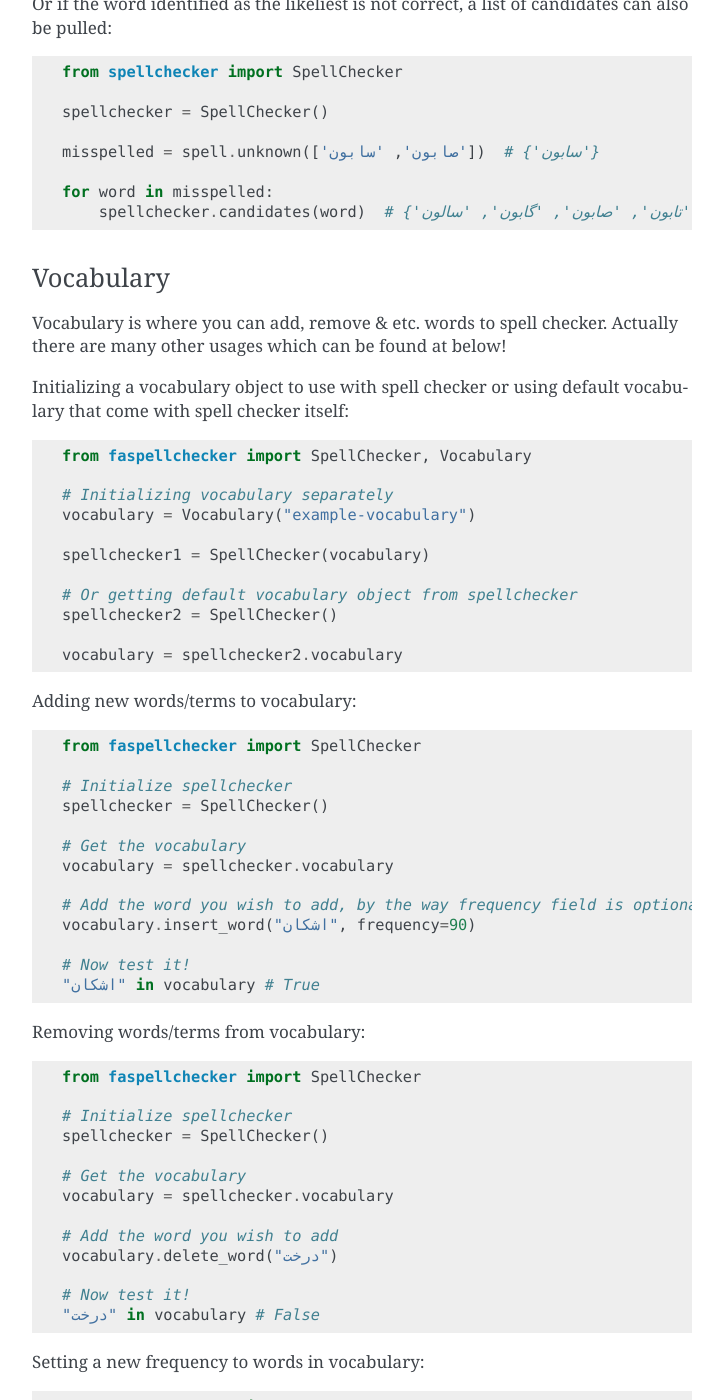
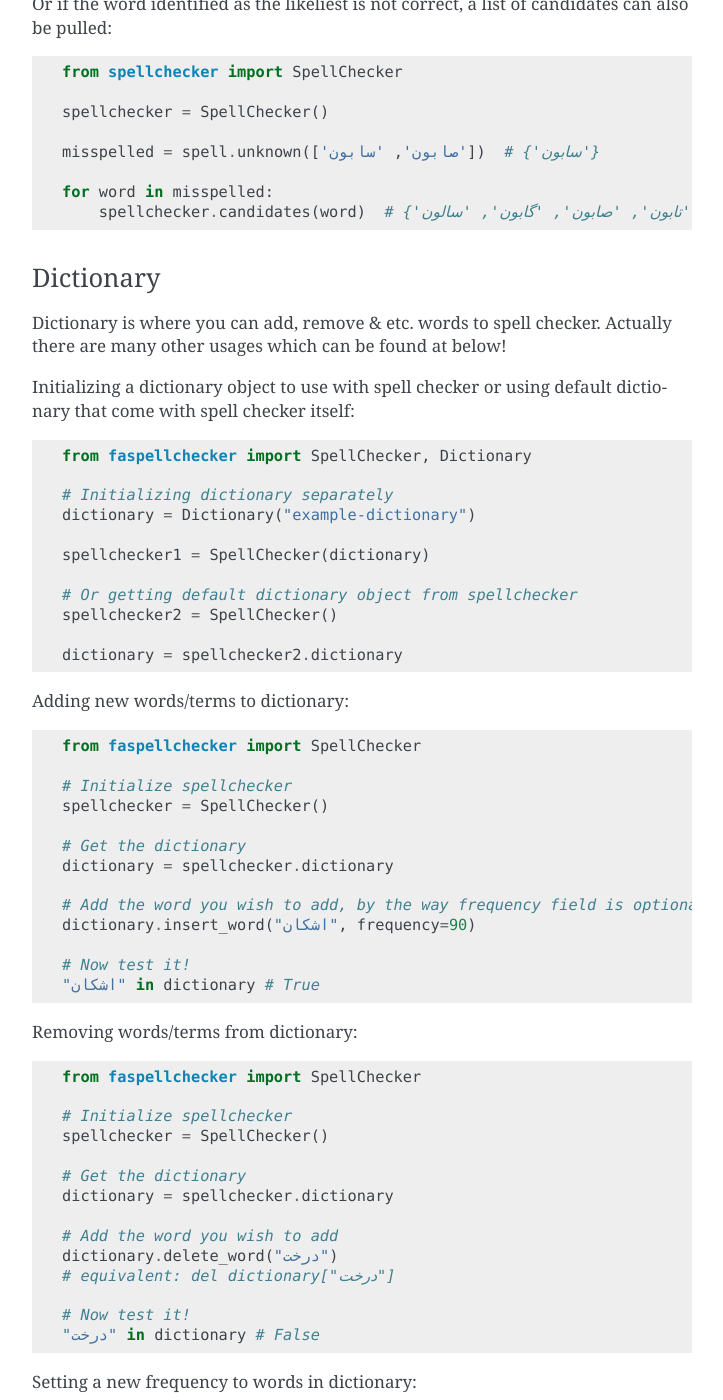
Before and after one commit to AshkanFeyzollahi/fa-spellchecker, a Sphinx documentation site: the page built from docs/source/quickstart.rst, in a window 1280 px wide and 1400 px high, scrolled down 941 px. Shown: the whole window, without its empty margins (388-1111 px from the left). Built offline with Sphinx 7.4.7, drawn with Linux system fonts in a browser that asks for light colours; some of the changed text lies outside the part shown.

Commit message:
Update quickstart.rst

```diff
--- a/docs/source/quickstart.rst
+++ b/docs/source/quickstart.rst
@@ -17,7 +17,7 @@ Setting up the spell checker requires importing and initializing the instance.
 
     spellchecker = SpellChecker()
 
-Ways to check if a word is in the vocabulary:
+Ways to check if a word is in the dictionary:
 
 .. code:: python
 
@@ -25,12 +25,12 @@ Ways to check if a word is in the vocabulary:
 
     spellchecker = SpellChecker()
 
-    'سلام' in spellchecker.vocabulary # True
+    'سلام' in spellchecker.dictionary # True
 
-    # find those words from a list of words that are found in the vocabulary
+    # find those words from a list of words that are found in the dictionary
     spellchecker.known(['صابون', 'سابون']) # {'صابون'}
 
-    # find those words from a list of words that are not found in the vocabulary
+    # find those words from a list of words that are not found in the dictionary
     spellchecker.unknown(['صابون', 'سابون']) # {'سابون'}
 
 Once a word is identified as misspelled, you can find the likeliest replacement:
@@ -59,28 +59,28 @@ Or if the word identified as the likeliest is not correct, a list of candidates
     for word in misspelled:
         spellchecker.candidates(word)  # {'مابون', 'سابو', 'ساسون', 'تابون', 'صابون', 'گابون', 'سالون'}
 
-Vocabulary
+Dictionary
 ^^^^^^^^^^^^^^^^^^^^^^^^^^^^^^^^^^^^^^^^^^^^^^^^^^^^^^^^^^^^^^^^^^^^^^^^^^^^^^^
 
-Vocabulary is where you can add, remove & etc. words to spell checker. Actually there are many other usages which can be found at below!
+Dictionary is where you can add, remove & etc. words to spell checker. Actually there are many other usages which can be found at below!
 
-Initializing a vocabulary object to use with spell checker or using default vocabulary that come with spell checker itself:
+Initializing a dictionary object to use with spell checker or using default dictionary that come with spell checker itself:
 
 .. code:: python
 
-    from faspellchecker import SpellChecker, Vocabulary
+    from faspellchecker import SpellChecker, Dictionary
 
-    # Initializing vocabulary separately
-    vocabulary = Vocabulary("example-vocabulary")
+    # Initializing dictionary separately
+    dictionary = Dictionary("example-dictionary")
 
-    spellchecker1 = SpellChecker(vocabulary)
+    spellchecker1 = SpellChecker(dictionary)
 
-    # Or getting default vocabulary object from spellchecker
+    # Or getting default dictionary object from spellchecker
     spellchecker2 = SpellChecker()
 
-    vocabulary = spellchecker2.vocabulary
+    dictionary = spellchecker2.dictionary
 
-Adding new words/terms to vocabulary:
+Adding new words/terms to dictionary:
 
 .. code:: python
 
@@ -89,16 +89,16 @@ Adding new words/terms to vocabulary:
     # Initialize spellchecker
     spellchecker = SpellChecker()
 
-    # Get the vocabulary
-    vocabulary = spellchecker.vocabulary
+    # Get the dictionary
+    dictionary = spellchecker.dictionary
 
     # Add the word you wish to add, by the way frequency field is optional!
-    vocabulary.insert_word("اشکان", frequency=90)
+    dictionary.insert_word("اشکان", frequency=90)
 
     # Now test it!
-    "اشکان" in vocabulary # True
+    "اشکان" in dictionary # True
 
-Removing words/terms from vocabulary:
+Removing words/terms from dictionary:
 
 .. code:: python
 
@@ -107,16 +107,17 @@ Removing words/terms from vocabulary:
     # Initialize spellchecker
     spellchecker = SpellChecker()
 
-    # Get the vocabulary
-    vocabulary = spellchecker.vocabulary
+    # Get the dictionary
+    dictionary = spellchecker.dictionary
 
     # Add the word you wish to add
-    vocabulary.delete_word("درخت")
+    dictionary.delete_word("درخت")
+    # equivalent: del dictionary["درخت"]
 
     # Now test it!
-    "درخت" in vocabulary # False
+    "درخت" in dictionary # False
 
-Setting a new frequency to words in vocabulary:
+Setting a new frequency to words in dictionary:
 
 .. code:: python
 
@@ -125,19 +126,20 @@ Setting a new frequency to words in vocabulary:
     # Initialize spellchecker
     spellchecker = SpellChecker()
 
-    # Get the vocabulary
-    vocabulary = spellchecker.vocabulary
+    # Get the dictionary
+    dictionary = spellchecker.dictionary
 
     # Test a correction
     spellchecker.correction("سللم") # 'سالم'
 
     # Set the frequency of the word
-    vocabulary.set_word_frequency("سلام", 9999)
+    dictionary.set_word_frequency("سلام", 9999)
+    # equivalent: dictionary["سلام"] = 9999
 
     # Now test the correction again
     spellchecker.correction("سللم") # 'سلام'
 
-Increasing frequency of words in vocabulary:
+Increasing frequency of words in dictionary:
 
 .. code:: python
 
@@ -146,19 +148,20 @@ Increasing frequency of words in vocabulary:
     # Initialize spellchecker
     spellchecker = SpellChecker()
 
-    # Get the vocabulary
-    vocabulary = spellchecker.vocabulary
+    # Get the dictionary
+    dictionary = spellchecker.dictionary
 
     # Test a correction
     spellchecker.correction("سللم") # 'سالم'
 
     # Increase the frequency of the word
-    vocabulary.increase_word_frequency("سلام", 9999)
+    dictionary.increase_word_frequency("سلام", 9999)
+    # equivalent: dictionary["سلام"] += 9999
 
     # Now test the correction again
     spellchecker.correction("سللم") # 'سلام'
 
-Decreasing frequency of words in vocabulary:
+Decreasing frequency of words in dictionary:
 
 .. code:: python
 
@@ -167,14 +170,15 @@ Decreasing frequency of words in vocabulary:
     # Initialize spellchecker
     spellchecker = SpellChecker()
 
-    # Get the vocabulary
-    vocabulary = spellchecker.vocabulary
+    # Get the dictionary
+    dictionary = spellchecker.dictionary
 
     # Test a correction
     spellchecker.correction("سللم") # 'سالم'
 
     # Increase the frequency of the word
-    vocabulary.decrease_word_frequency("سالم", 9999)
+    dictionary.decrease_word_frequency("سالم", 9999)
+    # equivalent: dictionary["سالم"] -= 9999
 
     # Now test the correction again
     spellchecker.correction("سللم") # maybe 'سلام' or something else than 'سالم'
```
